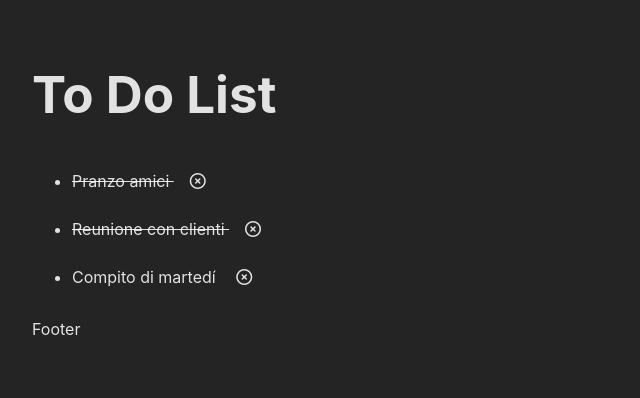
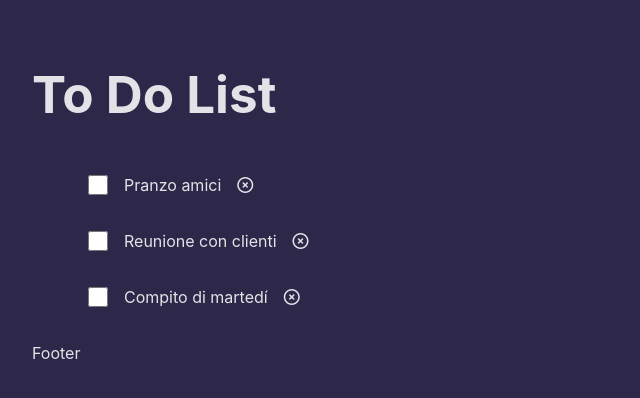
Before and after one commit to scarlett-troncoso/vue-todolist, a Vue app: page / in a window 1280 px wide. Shown: the top 398 px of the page, without its empty margins (0-640 px from the left). Built offline with nearby package versions, Linux system fonts and the light colour scheme.

Commit message:
add input checkbox and event change

```diff
--- a/src/App.vue
+++ b/src/App.vue
@@ -4,26 +4,25 @@ export default {
 
   data() {
     return {
-      /*toDoList: {
-        text: ['Pranzo amici', 'Reunione con clienti', 'Compito di martedí'],
-        done: true,
-      }*/
 
       toDoList: [
         {
           text: 'Pranzo amici',
-          done: true,
+          done: false,
           x: 'fa-regular fa-circle-xmark',
+          check: 'check-style',
         },
         {
           text: 'Reunione con clienti',
-          done: true,
+          done: false,
           x: 'fa-regular fa-circle-xmark',
+          check: 'check-style',
         },
         {
           text: 'Compito di martedí',
           done: false,
           x: 'fa-regular fa-circle-xmark',
+          check: 'check-style',
         },
       ]
     }
@@ -41,9 +40,28 @@ export default {
   <main>
     <div>
       <ul>
-        <li v-for="toDo in toDoList" :class="toDo.done === true ? 'sbarra' : 'nonSbarra'" id="itemList" class="itemList">
-          {{ toDo.text }}
-          <i :class="toDo.x" @click="toDo.text = '', toDo.x = ' '"></i>
+        <li class="itemList">
+          <input type="checkbox" @change="toDoList[0].done = true" :class="toDoList[0].check">
+          <p :class="toDoList[0].done === true ? 'sbarra' : 'nonSbarra'">
+            {{ toDoList[0].text }}</p>
+          <i :class="toDoList[0].x" @click="toDoList[0].text = '', toDoList[0].x = ' ', toDoList[0].check = 'd-non'"></i>
+        </li>
+
+
+        <li class="itemList">
+          <input type="checkbox" @change="toDoList[1].done = true" :class="toDoList[1].check">
+          <p :class="toDoList[1].done === true ? 'sbarra' : 'nonSbarra'">
+            {{ toDoList[1].text }}</p>
+          <i :class="toDoList[1].x" @click="toDoList[1].text = '', toDoList[1].x = ' ', toDoList[1].check = 'd-non'"></i>
+        </li>
+
+
+        <li class="itemList">
+          <input type="checkbox" @change="toDoList[2].done = true" :class="toDoList[2].check">
+          <p :class="toDoList[2].done === true ? 'sbarra' : 'nonSbarra'">
+            {{ toDoList[2].text }}</p>
+
+          <i :class="toDoList[2].x" @click="toDoList[2].text = '', toDoList[2].x = ' ', toDoList[2].check = 'd-non'"></i>
         </li>
 
 
--- a/src/style.css
+++ b/src/style.css
@@ -5,7 +5,7 @@
 
   color-scheme: light dark;
   color: rgba(255, 255, 255, 0.87);
-  background-color: #242424;
+  background-color: rgb(45, 39, 73);
 }
 
 body {
@@ -35,8 +35,8 @@ h1 {
 }
 
 .itemList {
-  vertical-align: middle;
-  line-height: 2rem;
+  display: flex;
+  align-items: center;
 }
 
 i {
@@ -46,3 +46,9 @@ i {
 .d-non {
   display: none;
 }
+
+.check-style {
+  width: 1.25rem;
+  height: 1.25rem;
+  margin: 1rem 1rem;
+}
```
